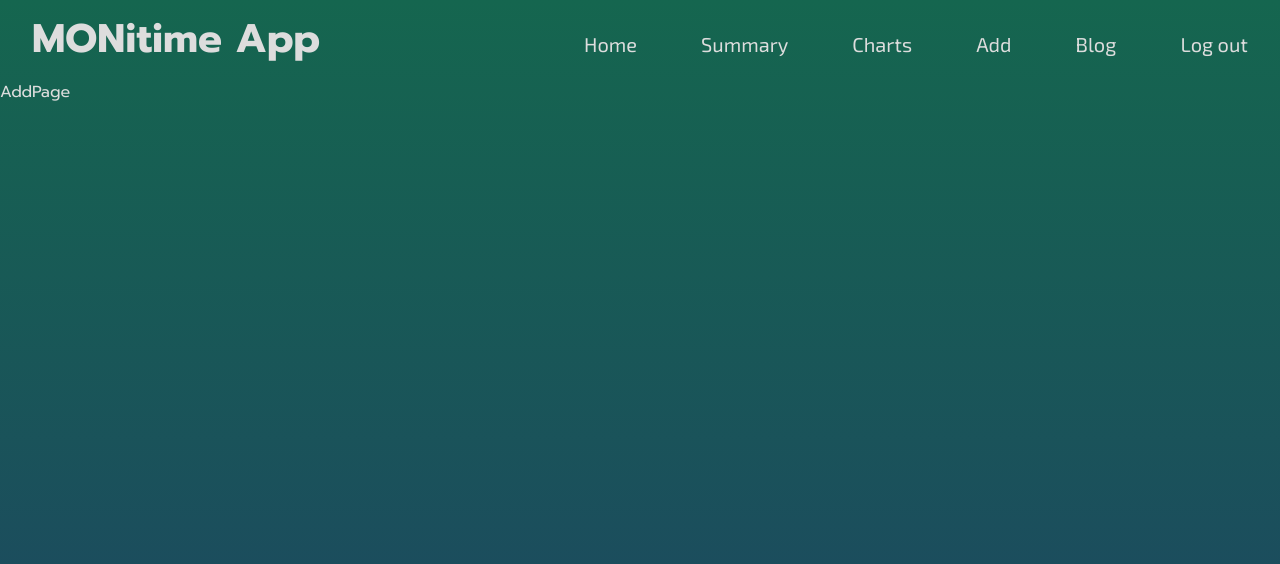
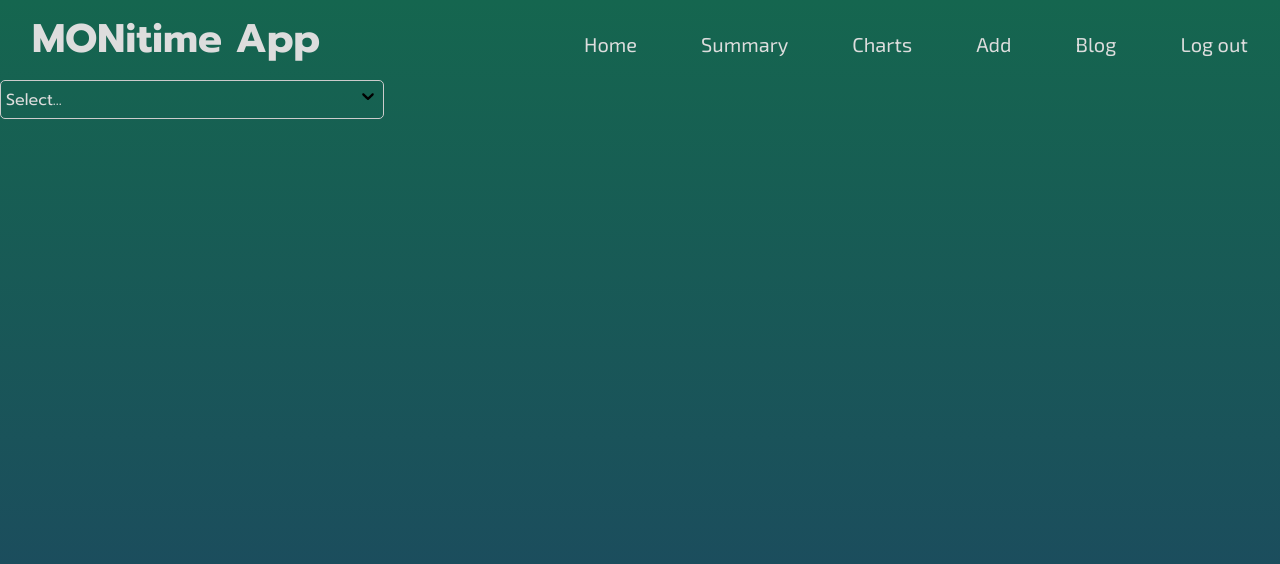
Before and after one commit to aramind/first-web-dev-portfolio, a React (Create React App) app in the folder p3-react-app/: page /monitimeapp/add in a window 1280 px wide. Shown: the top 564 px of the page. Built offline with nearby package versions, Linux system fonts and the light colour scheme.

Commit message:
feat: creating the drowdown menu component in the add page

```diff
--- /dev/null
+++ b/p3-react-app/src/components/DropdownList.css
@@ -0,0 +1,40 @@
+.dropdown-container {
+  width: 30%;
+  text-align: left;
+  border: 1px solid #ccc;
+  position: relative;
+  border-radius: 5px;
+}
+
+.dropdown-input {
+  padding: 5px;
+  display: flex;
+  align-items: center;
+  justify-content: space-between;
+  user-select: none;
+}
+
+.dropdown-menu {
+  position: absolute;
+  transform: translateY(4px);
+  width: 100%;
+  border: 1px solid #ccc;
+  border-radius: 5px;
+  overflow: auto;
+  max-height: 350px;
+  background-color: #fff;
+}
+
+.dropdown-item {
+  padding: 5px;
+  cursor: pointer;
+}
+
+.dropdown-item:hover {
+  background-color: #9fc3f870;
+}
+
+.dropdown-item.selected {
+  background-color: #0d6efd;
+  color: #fff;
+}
--- /dev/null
+++ b/p3-react-app/src/components/DropdownList.js
@@ -0,0 +1,87 @@
+import React, { useState, useEffect } from "react";
+import "./DropdownList.css";
+
+const Icon = () => {
+  return (
+    <svg
+      height="20"
+      width="20"
+      viewBox="0 0 20 20"
+    >
+      <path d="M4.516 7.548c0.436-0.446 1.043-0.481 1.576 0l3.908 3.747 3.908-3.747c0.533-0.481 1.141-0.446 1.574 0 0.436 0.445 0.408 1.197 0 1.615-0.406 0.418-4.695 4.502-4.695 4.502-0.217 0.223-0.502 0.335-0.787 0.335s-0.57-0.112-0.789-0.335c0 0-4.287-4.084-4.695-4.502s-0.436-1.17 0-1.615z"></path>
+    </svg>
+  );
+};
+
+const DropdownList = ({ placeHolder, options, onChange }) => {
+  const [showMenu, setShowMenu] = useState(false);
+  const [selectedValue, setSelectedValue] = useState(null);
+
+  useEffect(() => {
+    const handler = () => setShowMenu(false);
+
+    window.addEventListener("click", handler);
+
+    return () => {
+      window.removeEventListener("click", handler);
+    };
+  });
+
+  const handleInputClick = (e) => {
+    e.stopPropagation();
+    setShowMenu(!showMenu);
+  };
+
+  const getDisplay = () => {
+    if (selectedValue) {
+      return selectedValue.label;
+    }
+    return placeHolder;
+  };
+
+  // handles the selection from the dropdown list
+  const onItemClick = (option) => {
+    setSelectedValue(option);
+    setShowMenu(false);
+    onChange(option);
+  };
+
+  const isSelected = (option) => {
+    if (!selectedValue) {
+      return false;
+    }
+
+    return selectedValue.value === option.value;
+  };
+
+  return (
+    <div className="dropdown-container">
+      <div
+        className="dropdown-input"
+        onClick={handleInputClick}
+      >
+        <div className="dropdown-selected-value">{getDisplay()}</div>
+        <div className="dropdown-tools">
+          <div className="dropdown-tool">
+            <Icon />
+          </div>
+        </div>
+      </div>
+      {showMenu && (
+        <div className="dropdown-menu">
+          {options.map((option, index) => (
+            <div
+              onClick={() => onItemClick(option)}
+              className={`dropdown-item ${isSelected(option) && "selected"}`}
+              key={`${option.value}-${index}`}
+            >
+              {option.label}
+            </div>
+          ))}
+        </div>
+      )}
+    </div>
+  );
+};
+
+export default DropdownList;
--- a/p3-react-app/src/components/SummaryCard.css
+++ b/p3-react-app/src/components/SummaryCard.css
@@ -1,7 +1,8 @@
 .card {
   width: 280px;
   height: 200px;
-  background-image: linear-gradient(180deg, #2b337b, #090a11);
+  /* background-image: linear-gradient(180deg, #2b337b, #090a11); */
+  background-color: #202632;
 
   border-radius: 2rem;
 
--- a/p3-react-app/src/pages/AddPage.js
+++ b/p3-react-app/src/pages/AddPage.js
@@ -1,7 +1,31 @@
 import React from "react";
+import DropdownList from "../components/DropdownList";
 
 const AddPage = () => {
-  return <div>AddPage</div>;
+  const options = [
+    { value: "sleep", label: "sleep" },
+    { value: "work", label: "work" },
+    { value: "learn", label: "learn" },
+    { value: "self", label: "self" },
+    { value: "social", label: "social" },
+    { value: "play", label: "play" },
+    { value: "h&fitness", label: "h&fitness" },
+    { value: "others", label: "others" },
+  ];
+
+  const handleSelect = (value) => {
+    console.log(`You selected ${value.value}`);
+  };
+
+  return (
+    <div>
+      <DropdownList
+        placeHolder="Select..."
+        options={options}
+        onChange={(value) => handleSelect(value)}
+      />
+    </div>
+  );
 };
 
 export default AddPage;
```
